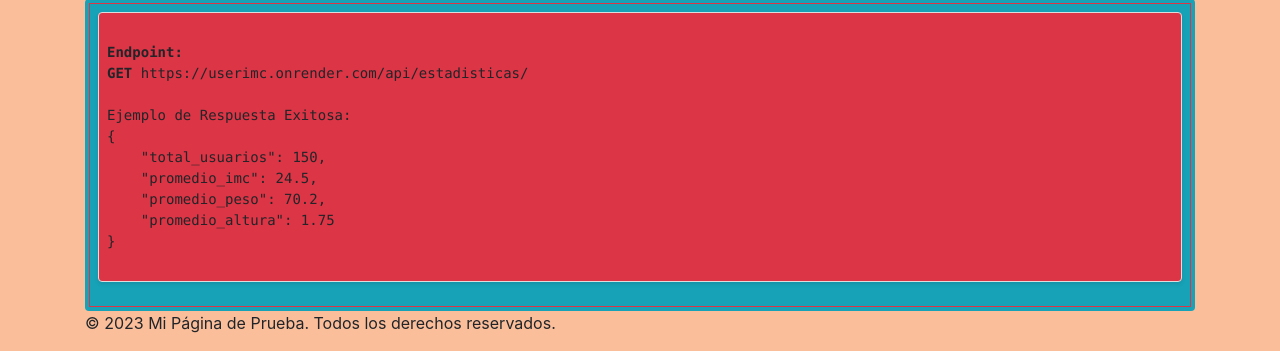
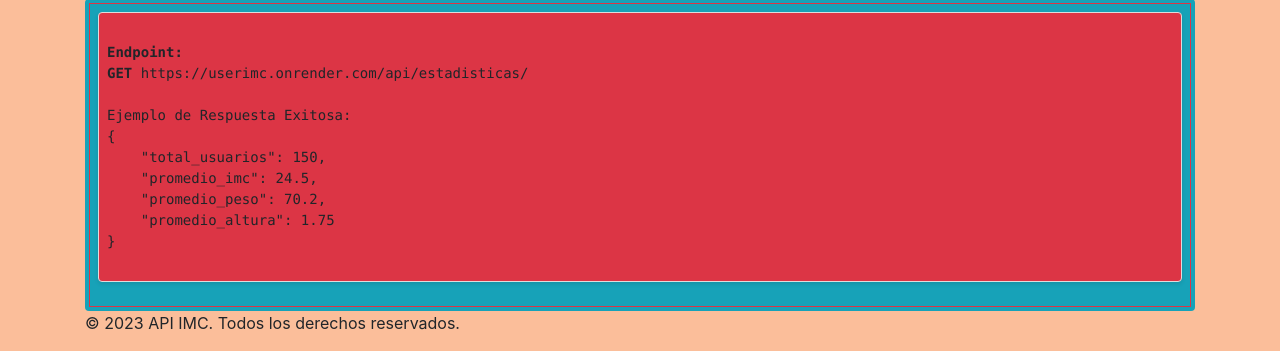
Before and after one commit to printdaniel/UserImcAPI, a Django app: page / in a window 1280 px wide. Shown: the part 2869-3220 px from the top of the page. Run offline with Django 4.2, Linux system fonts and the light colour scheme; some libraries are stand-ins or nearby versions.

Commit message:
refact: template footer listo

```diff
--- a/home/templates/home/home.html
+++ b/home/templates/home/home.html
@@ -212,7 +212,7 @@ Ejemplo de Respuesta Exitosa:
 
 
 <footer>
-    <p>&copy; <span id="current-year"></span> Mi Página de Prueba. Todos los derechos reservados.</p>
+    <p>&copy; <span id="current-year"></span> API IMC. Todos los derechos reservados.</p>
 </footer>
 
 <script>
```
